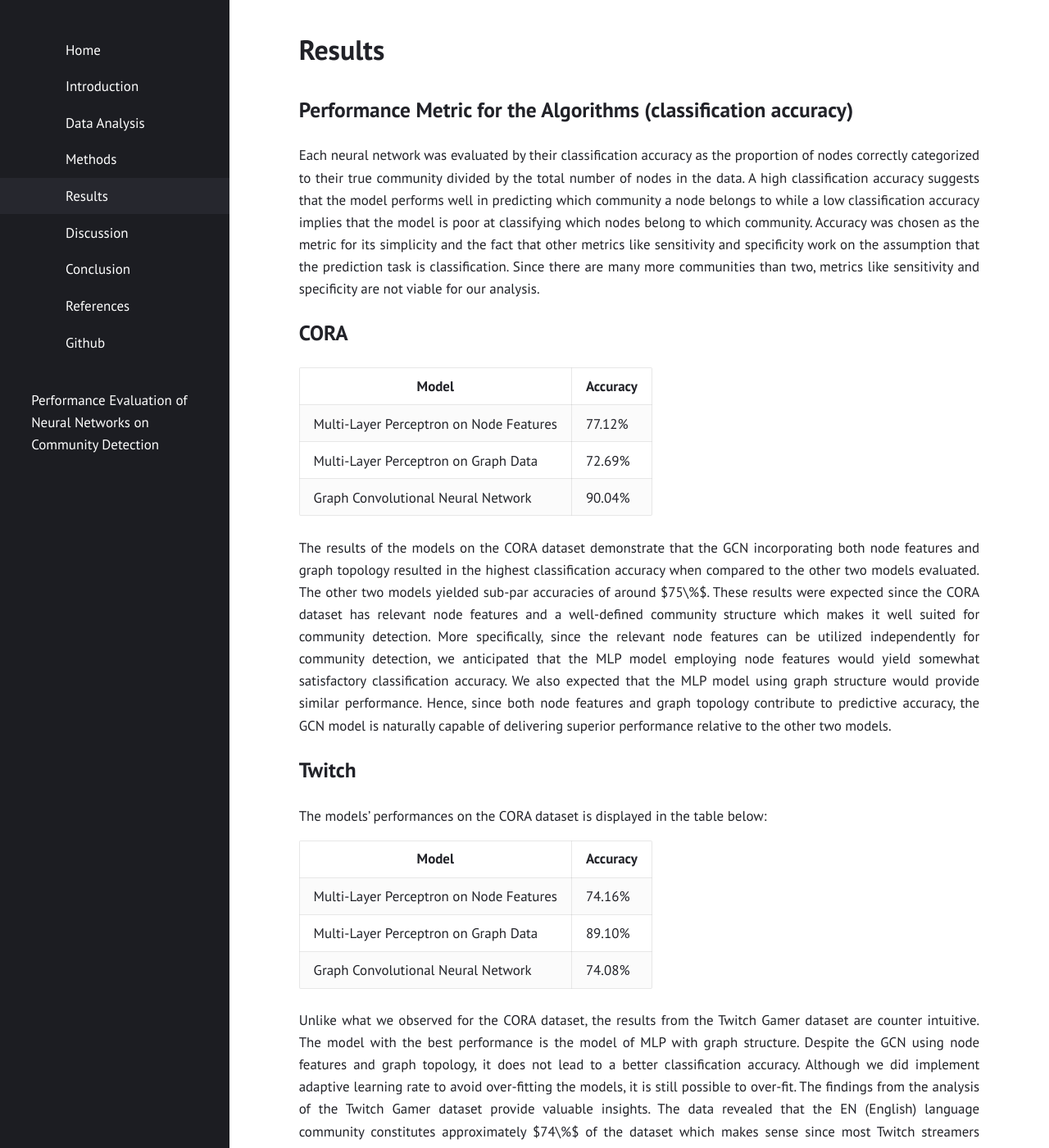
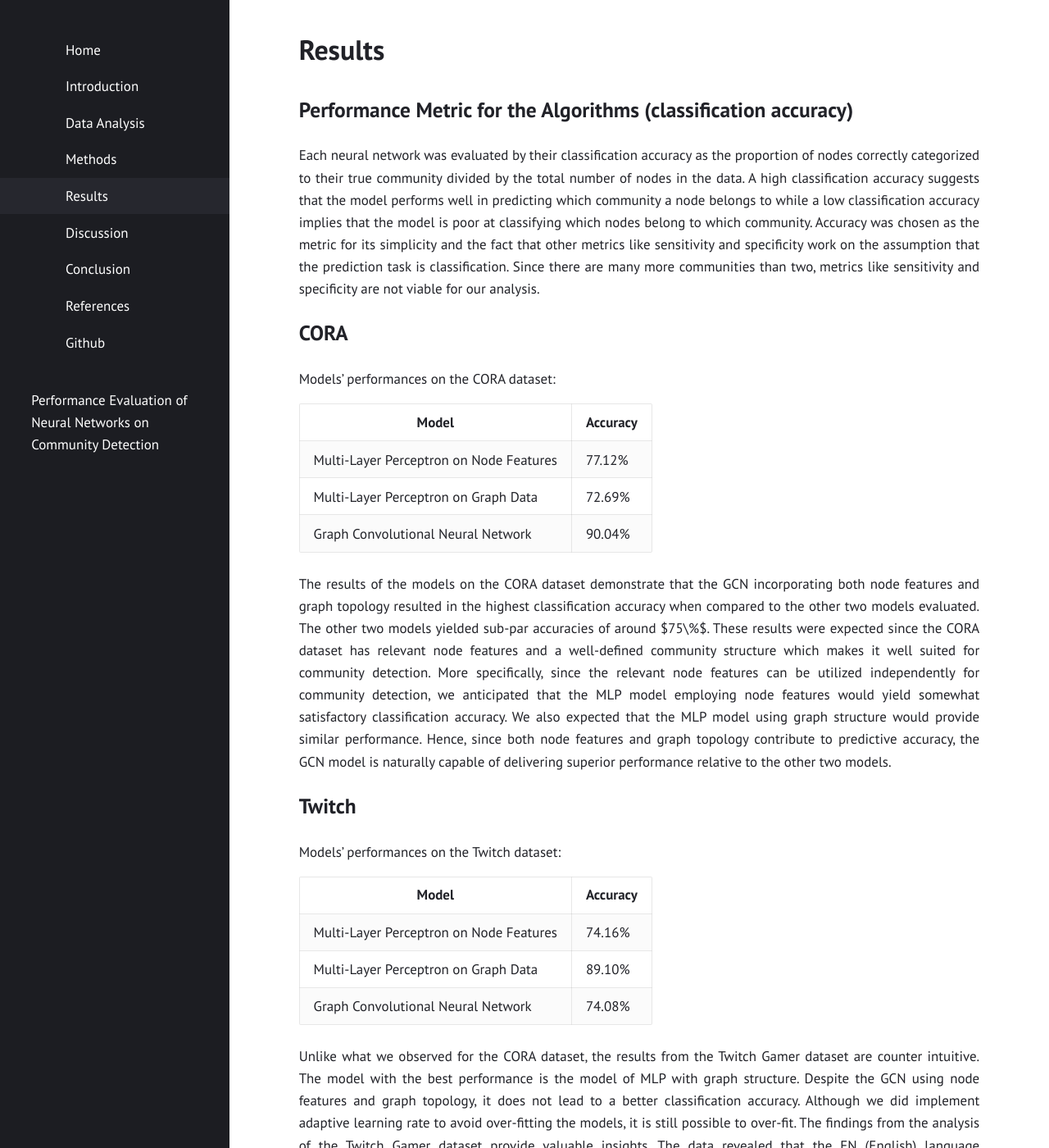
Before and after one commit to hblyx/DSC180_Project2, a Jekyll site: the page built from results.md, in a window 1280 px wide and 1400 px high. Shown: the whole window at 82% size. Built offline with Jekyll 4.4.1, drawn with Linux system fonts in a browser that asks for light colours.

Commit message:
Update results.md
Fixed typo for table description

```diff
--- a/results.md
+++ b/results.md
@@ -9,6 +9,8 @@ Each neural network was evaluated by their classification accuracy as the propor
 
 ## CORA
 
+Models’ performances on the CORA dataset:
+
 | Model         | Accuracy         |
 |------------------|------------------|
 | Multi-Layer Perceptron on Node Features      | 77.12%     |
@@ -19,7 +21,7 @@ The results of the models on the CORA dataset demonstrate that the GCN incorpora
 
 ## Twitch
 
-The models’ performances on the CORA dataset is displayed in the table below:
+Models’ performances on the Twitch dataset:
 
 | Model         | Accuracy         |
 |------------------|------------------|
```
